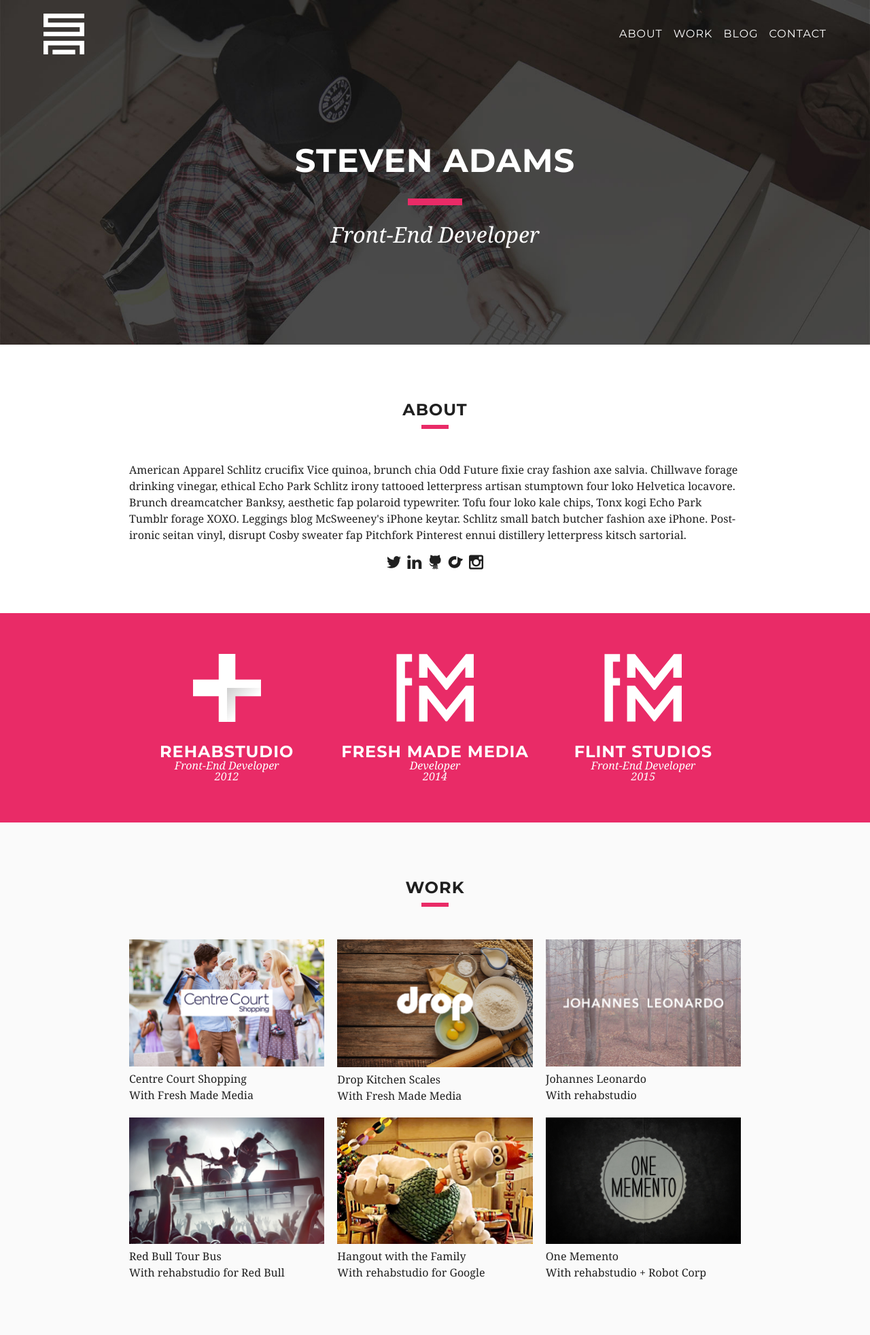
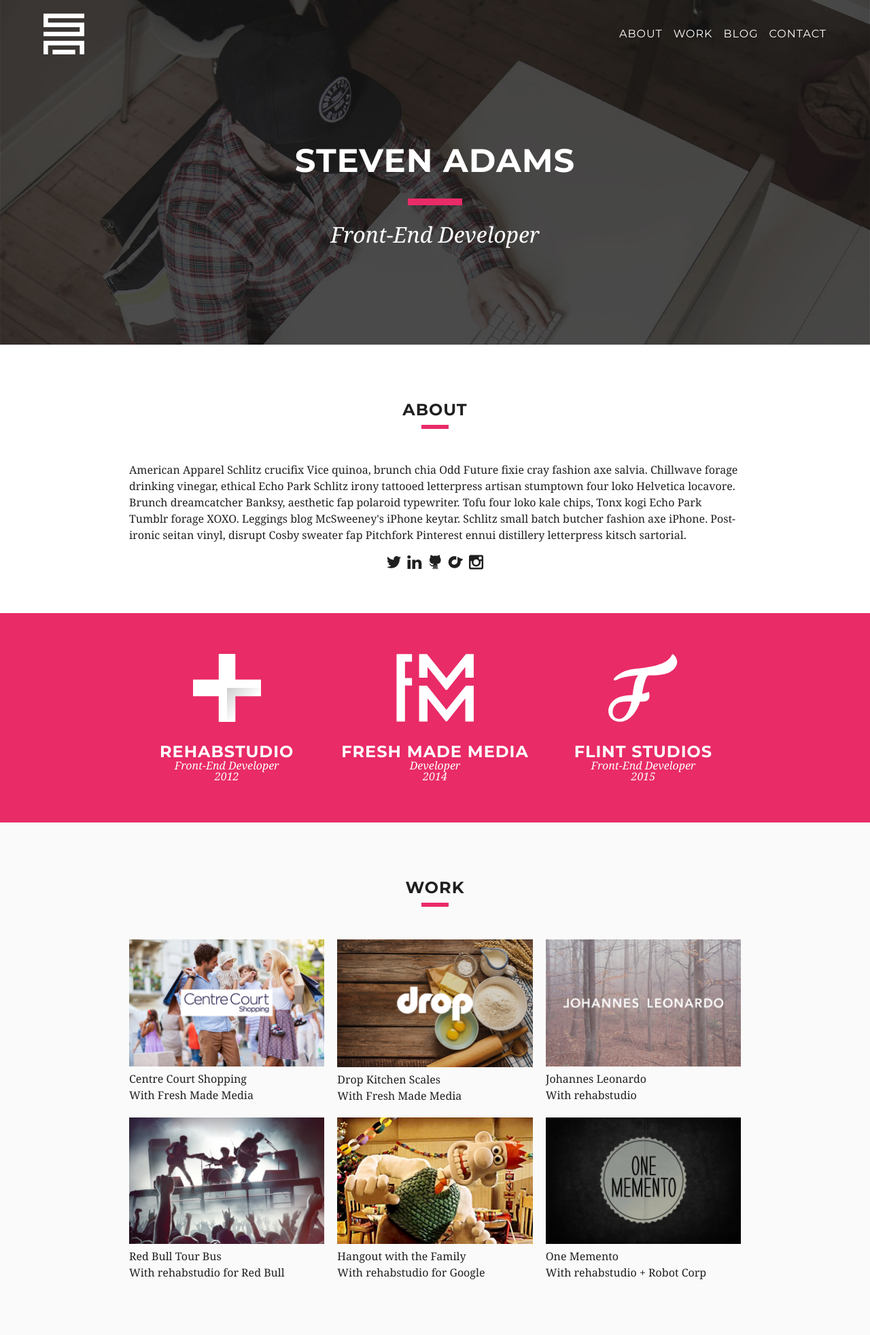
Before and after one commit to stevenadams/stevenadams.github.io, a Jekyll site: the page built from index.html, in a window 1280 px wide. Shown: the whole page at 68% size. Built offline with Jekyll 4.4.1, drawn with Linux system fonts in a browser that asks for light colours; nearby versions of some CDN libraries.

Commit message:
Adding Flint Logo

```diff
--- a/index.html
+++ b/index.html
@@ -35,7 +35,7 @@ title: Home
 			<h5 class="u-tight"><em>2014</em></h5>
 		</div><!--
 		--><div class="grid__col grid__col--4 experience__block">
-			<img class="experience__image" src="/assets/dist/img/fmm.svg">
+			<img class="experience__image" src="/assets/dist/img/flint.svg">
 			<h3 class="u-tight"><a class="text--white" href="http://flintstudios.co.uk.com">Flint Studios</a></h3>
 			<h5 class="u-tight text--italic">Front-End Developer</h5>
 			<h5 class="u-tight"><em>2015</em></h5>
```
Also changed, not shown: assets/dist/img/flint.svg (added), 3 other files.
